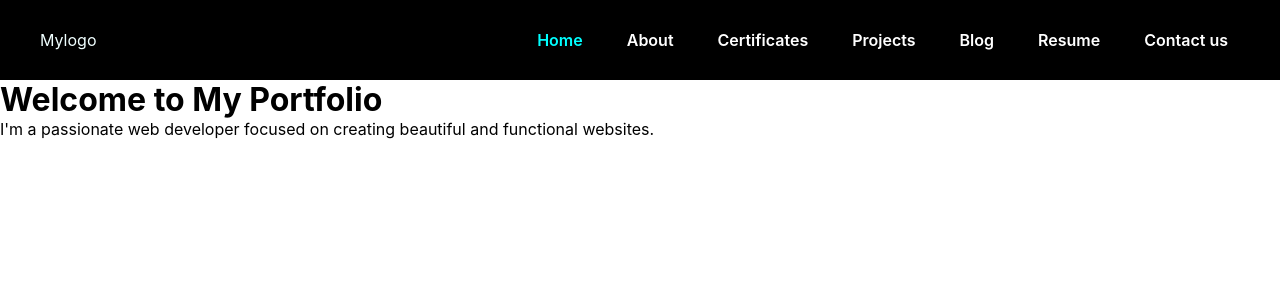
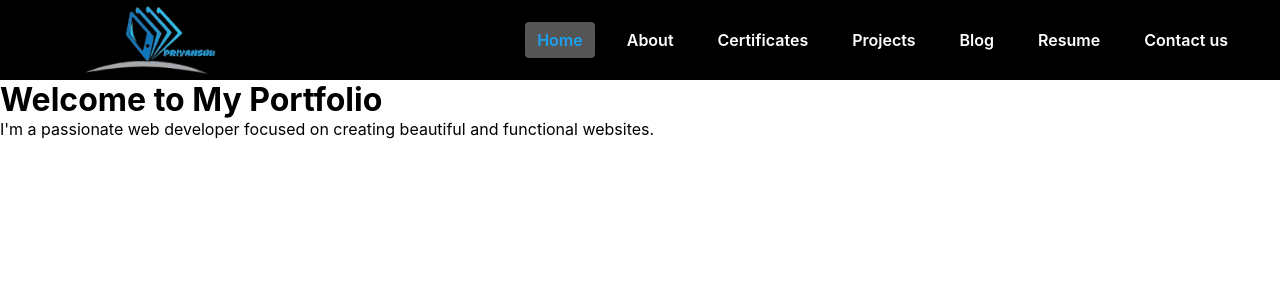
Before and after one commit to satyasaadhika/priyanshu-portfolio, a React (Create React App) app: page / in a window 1280 px wide. Shown: the top 300 px of the page. Built offline with nearby package versions, Linux system fonts and the light colour scheme.

Commit message:
Add logo image

```diff
--- a/src/Components/Navbar/Navbar.css
+++ b/src/Components/Navbar/Navbar.css
@@ -34,8 +34,8 @@
 }
 
 .logo-img {
-  height: 40px;
-  width: auto;
+margin-top: 80px;
+height: 240px;
 }
 
 .menu-icon {
@@ -65,12 +65,12 @@
 
 .nav-links:hover,
 .nav-links.active {
-  /* background-color: #555; */
-  color: aqua;
+  background-color: #555;
+  color: rgb(26, 162, 241);
 }
 
 /* Responsive: Mobile view */
-@media screen and (max-width: 768px) {
+@media screen and (max-width: 968px) {
   .menu-icon {
     display: block;
   }
@@ -101,7 +101,9 @@
   .nav-links {
     font-size: 20px;
   }
-
+  .navbar-logo {
+    margin-left: 0px;
+  }
   .overlay {
     position: fixed;
     top: 0;
--- a/src/Components/Navbar/Navbar.js
+++ b/src/Components/Navbar/Navbar.js
@@ -1,7 +1,7 @@
 import React, { useState } from "react";
 import { NavLink } from "react-router-dom";
 import { FaBars, FaTimes } from "react-icons/fa";
-// import logo from '../../assets/logo.jpg';
+import logo from '../../assets/logo.png';
 import "./Navbar.css";
 
 const Navbar = () => {
@@ -13,7 +13,8 @@ const Navbar = () => {
   return (
     <nav className="navbar">
       <div className="navbar-container">
-        <NavLink to="/" className="navbar-logo" onClick={closeMenu}> Mylogo
+        <NavLink to="/" className="navbar-logo" onClick={closeMenu}>
+         <img src={logo} alt="Logo" className="logo-img" />
         </NavLink>
 
         <div className="menu-icon" onClick={toggleMenu}>
```
